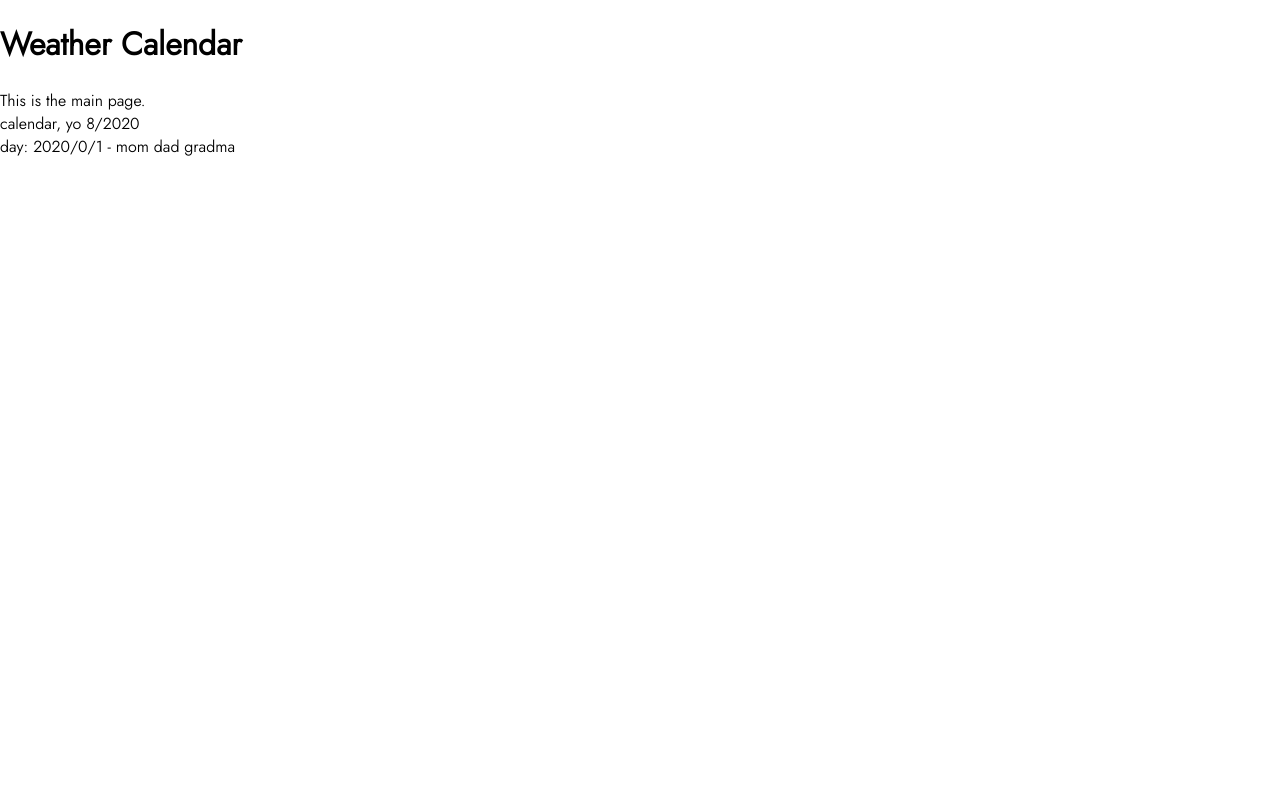
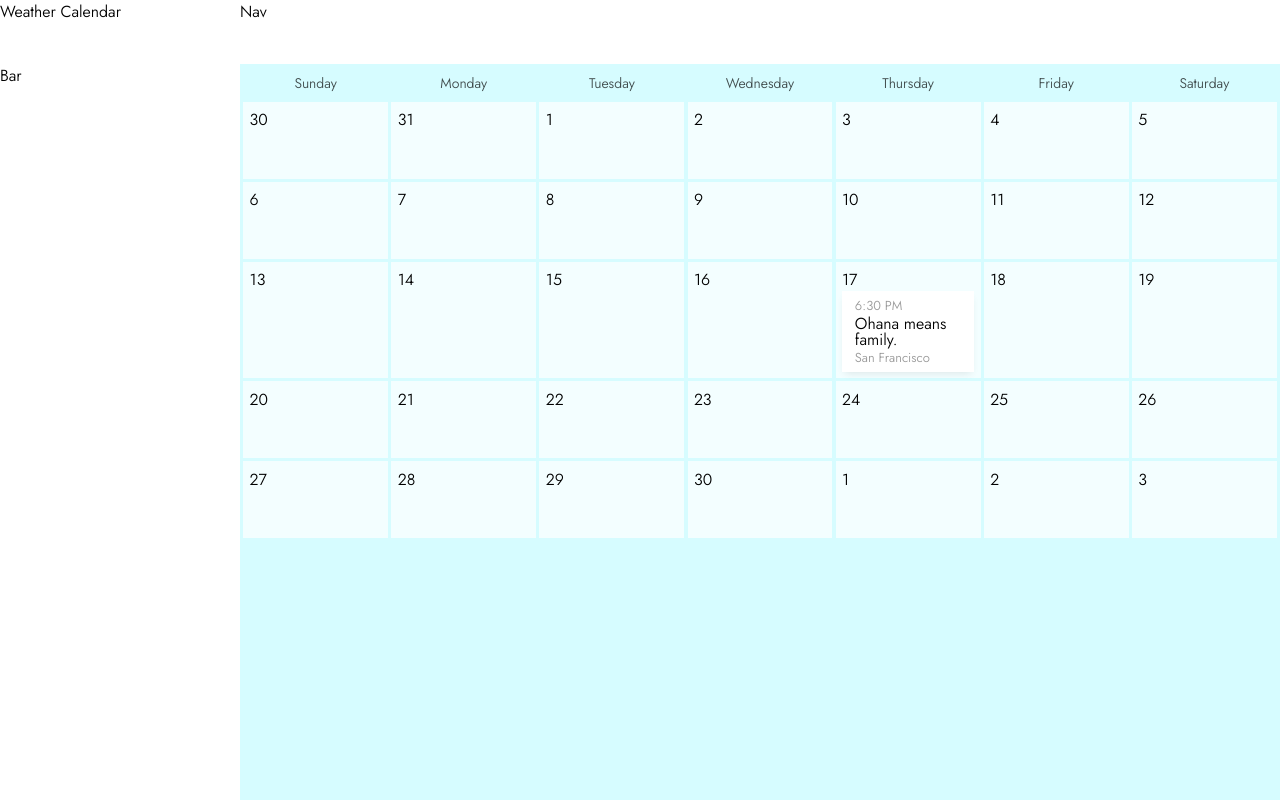
Before and after one commit to isacvale/weather-calendar, a React (Create React App) app: page / in a window 1280 px wide. Built offline with nearby package versions, Linux system fonts and the light colour scheme.

Commit message:
Structures calendar components and gives them some preliminary styling.

```diff
--- a/src/App.js
+++ b/src/App.js
@@ -4,7 +4,6 @@ import { MainPage } from 'pages'
 function App() {
   return (
     <div className="App">
-      <h1>Weather Calendar</h1>
       <MainPage />
     </div>
   );
--- /dev/null
+++ b/src/components/Calendar.css
@@ -0,0 +1,18 @@
+.Calendar {
+    background: var(--celeste-L);
+}
+
+.CalendarHeader,
+.Calendar__daysContainer {
+    display: grid;
+    gap: 0.2em;
+    grid-template-columns: repeat(7, 1fr);
+    padding: 0.2em;
+}
+
+.CalendarHeader__Label {
+    color: var(--black-transparent);
+    font-size: 14px;
+    padding: 0.4em 0 0.2em;
+    text-align: center;
+}
--- a/src/components/Calendar.js
+++ b/src/components/Calendar.js
@@ -5,16 +5,49 @@ import {
   listDays,
   range
 } from 'utils'
+import { CalendarDay } from 'components'
+import './Calendar.css'
 
 const Calendar = props => {
   const today = new Date()
   const { month = today.getMonth(), year = today.getFullYear()} = props
 
-  // console.log('listDays', listDays(month, year, true))
-  // console.log('XDlistDays', extendDaysList(listDays(month, year)))
+  const listOfDays = listDays(month, year, true)
 
   return (
-    <div>calendar, yo {month}/{year}</div>
+    <section
+      class='Calendar'
+    >
+      <CalendarHeader />
+      <div className='Calendar__daysContainer'>
+        { listOfDays.map((cur, idx) => {
+            const { day, month, year, weekDay } = cur
+            return (
+              <CalendarDay
+                key={idx}
+                day={day}
+                month={month}
+                year={year}
+                weekDay={weekDay}
+              />
+            )
+          })
+        }
+      </div>
+    </section>
+  )
+}
+
+const CalendarHeader = props => {
+  const daysOfTheWeek = [
+    'Sunday', 'Monday', 'Tuesday', 'Wednesday', 'Thursday', 'Friday', 'Saturday'
+  ]
+  return(
+    <div className='CalendarHeader'>
+      { daysOfTheWeek.map(day =>
+        <div className='CalendarHeader__Label'>{day}</div>
+      )}
+    </div>
   )
 }
 
--- /dev/null
+++ b/src/components/CalendarDay.css
@@ -0,0 +1,6 @@
+.CalendarDay {
+    /* border: 1px solid var(--baby-powder); */
+    background: var(--white-transparent);
+    min-height: 4em;
+    padding: 0.4em;
+}
--- a/src/components/CalendarDay.js
+++ b/src/components/CalendarDay.js
@@ -1,5 +1,7 @@
 import React from 'react'
 import { mainStore } from 'stores'
+import { CalendarReminder } from 'components'
+import './CalendarDay.css'
 
 const CalendarDay = props => {
   const { day = 1, month = 0, year = 2020, store = mainStore } = props
@@ -7,9 +9,23 @@ const CalendarDay = props => {
   const data = reminders[year]?.[month]?.[day] || []
 
   return (
-    <div>
-      day: {year}/{month}/{day} - {data.map(x => ` ${x} `)}
-    </div>
+    <section
+      className='CalendarDay'
+    >
+      <header>{day}</header>
+      { data.map((cur, idx) =>
+          <CalendarReminder
+            key={idx}
+            day={day}
+            month={month}
+            year={year}
+            city={cur.city}
+            text={cur.text}
+            time={cur.time}
+          />
+        )
+      }
+    </section>
   )
 }
 
--- /dev/null
+++ b/src/components/CalendarReminder.css
@@ -0,0 +1,16 @@
+.CalendarReminder {
+    box-shadow: 0 4px 8px -3px var(--shadow);
+    min-height: 3em;
+    padding: 0.4em 0.8em;
+    line-height: 96%;
+}
+.CalendarReminder__Time,
+.CalendarReminder__City,
+.CalendarReminder__Weather {
+    color: var(--color-lightgray);
+    font-size: 13px;
+}
+
+.CalendarReminder__Text {
+    margin: 0.2em 0;
+}
--- /dev/null
+++ b/src/components/CalendarReminder.js
@@ -0,0 +1,38 @@
+import React from 'react'
+import './CalendarReminder.css'
+
+const CalendarReminder = props => {
+  const { city, color, day, month, text, time, year } = props
+
+  const cssColor = {
+    pink: 'var(--light-pink)',
+    champagne: 'var(--deep-champagne)',
+    yellow: 'var(--lemon-yellow-crayola)',
+    green: 'var(--tea-green)',
+    celeste: 'var(--celeste)',
+    blue: 'var(--baby-blue-eyes)',
+    purple: 'var(--maximum-blue-purple)',
+    mauve: 'var(--mauve)'
+  }['color'] || 'white'
+
+  return (
+    <section
+      className={`CalendarReminder`}
+      style={{
+        backgroundColor: cssColor
+      }}
+    >
+      <header
+        className='CalendarReminder__Time'
+      >{time}</header>
+      <div
+        className='CalendarReminder__Text'
+      >{text}</div>
+      <footer
+        className='CalendarReminder__City'
+      >{city}</footer>
+    </section>
+  )
+}
+
+export default CalendarReminder
--- a/src/components/index.js
+++ b/src/components/index.js
@@ -1,7 +1,9 @@
 import Calendar from './Calendar'
 import CalendarDay from './CalendarDay'
+import CalendarReminder from './CalendarReminder'
 
 export {
     Calendar,
-    CalendarDay
+    CalendarDay,
+    CalendarReminder
 }
--- /dev/null
+++ b/src/pages/MainPage.css
@@ -0,0 +1,13 @@
+.MainPage {
+    display: grid;
+    grid-template-areas:
+        'header nav'
+        'bar calendar';
+    grid-template-rows: 4em auto;
+    grid-template-columns: 15em auto;
+    min-height: 100vh;
+}
+
+.MainPage__CalendarContainer > * {
+    min-height: 100%;
+}
--- a/src/pages/MainPage.js
+++ b/src/pages/MainPage.js
@@ -3,13 +3,17 @@ import {
     Calendar,
     CalendarDay
 } from 'components'
+import './MainPage.css'
 
 const MainPage = props => {
     return (
-        <div>
-            <div>This is the main page.</div>
-            <Calendar />
-            <CalendarDay />
+        <div className='MainPage'>
+            <div style={{ gridArea: 'header' }}>Weather Calendar</div>
+            <div style={{ gridArea: 'nav' }}>Nav</div>
+            <div style={{ gridArea: 'bar' }}>Bar</div>
+            <div className='MainPage__CalendarContainer' style={{ gridArea: 'calendar' }}>
+                <Calendar />
+            </div>
         </div>
     )
 }
--- a/src/stores/mainStore.js
+++ b/src/stores/mainStore.js
@@ -6,12 +6,16 @@ const data = {
     selectedYear: 2020,
     reminders: {
         2020: {
-            0: {
-                1: ['mom', 'dad', 'gradma']
+            8: {
+                17: [
+                    {
+                        text: 'Ohana means family.',
+                        city: 'San Francisco',
+                        time: '6:30 PM',
+                        color: 'yellow'
+                    },
+                ]
             },
-            8: {
-                10: 'mmm'
-            }
         }
     }
 }
```
